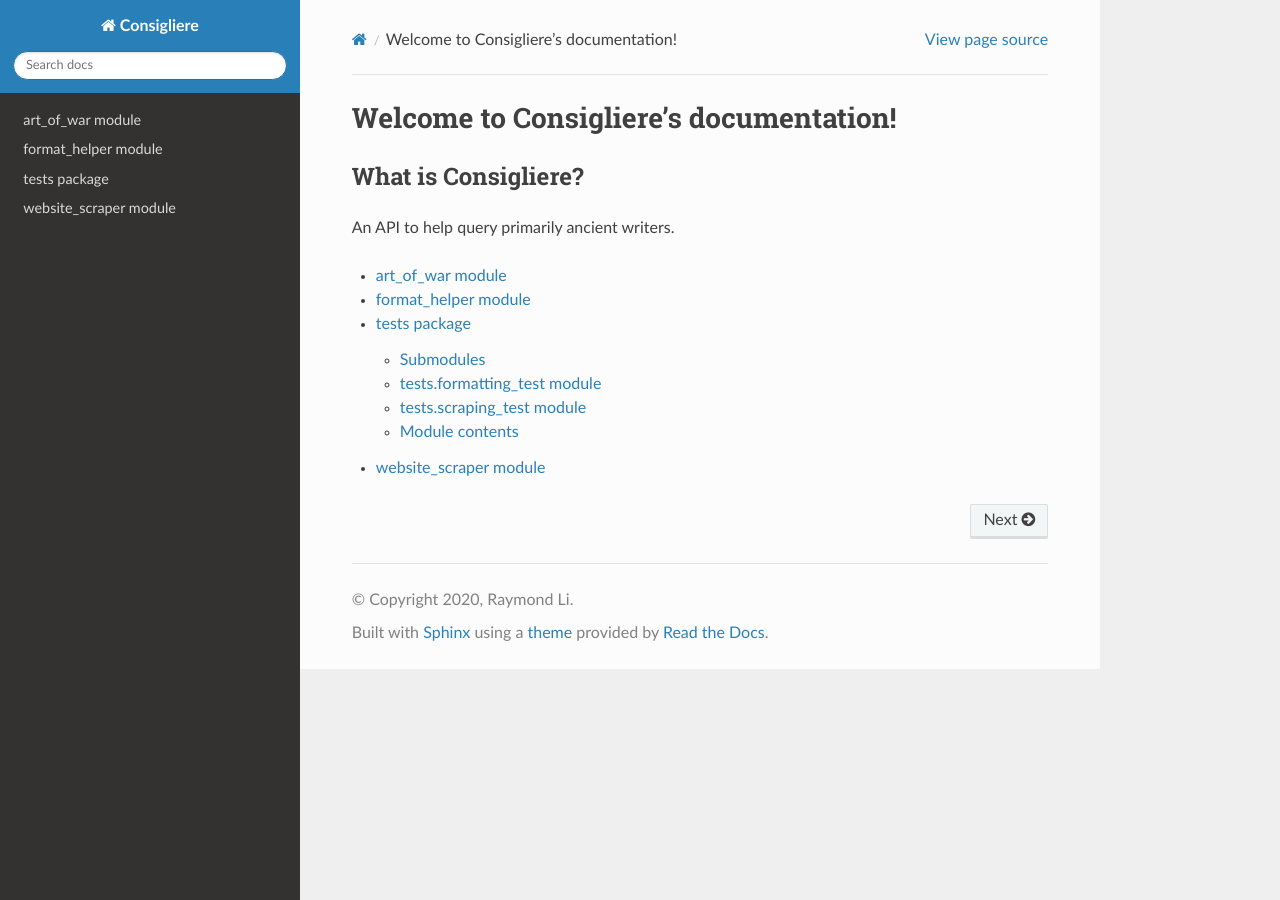
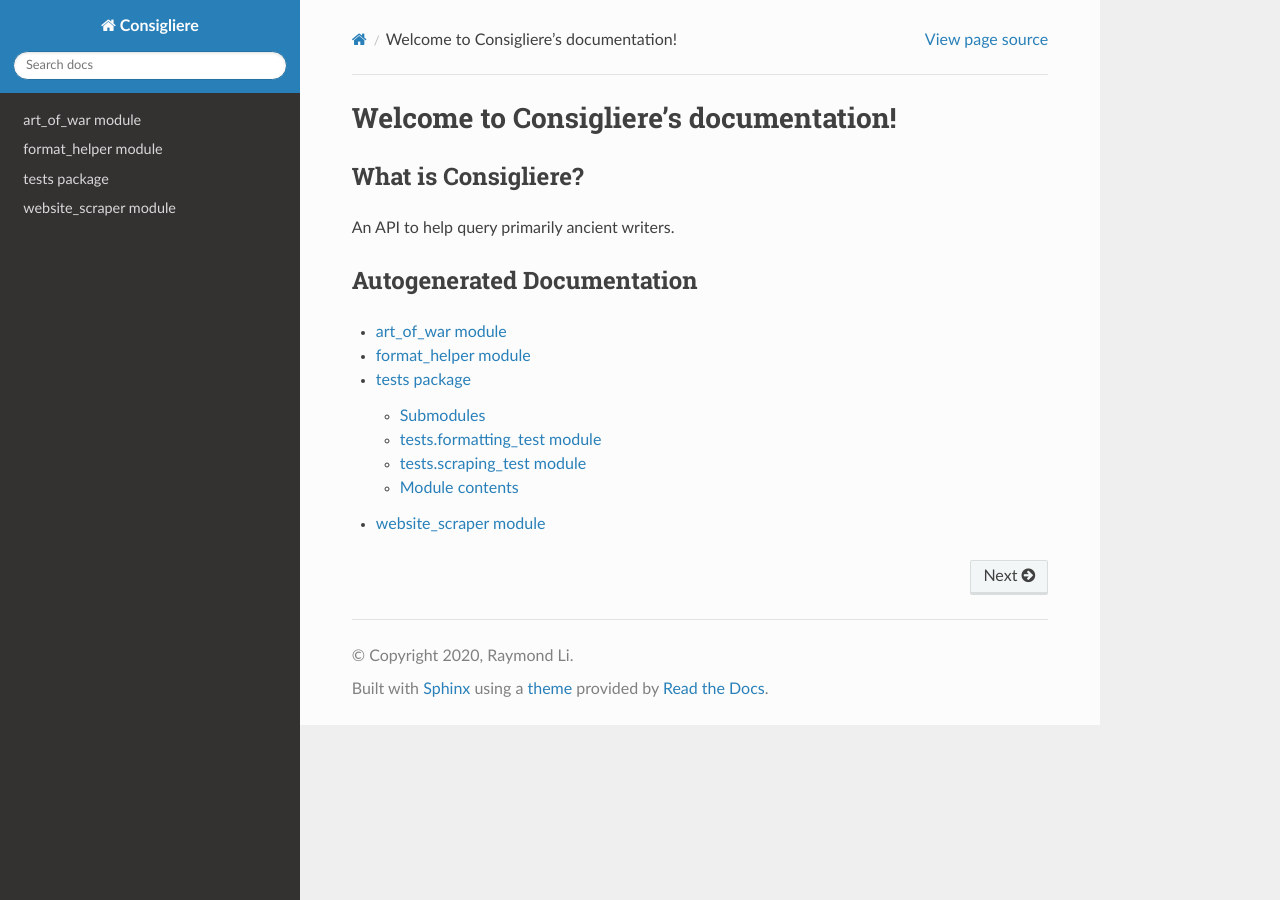
Before and after one commit to Ray725/COMS4995, a Sphinx documentation site: the page built from docs/index.md, in a window 1280 px wide. Built offline with Sphinx 7.4.7 and the Read the Docs theme 2.0.0, drawn with Linux system fonts in a browser that asks for light colours.

````diff
--- a/docs/index.md
+++ b/docs/index.md
@@ -3,6 +3,8 @@
 ## What is Consigliere?
 
 An API to help query primarily ancient writers.
+
+## Autogenerated Documentation
 
 ```eval_rst
 .. toctree::
````
